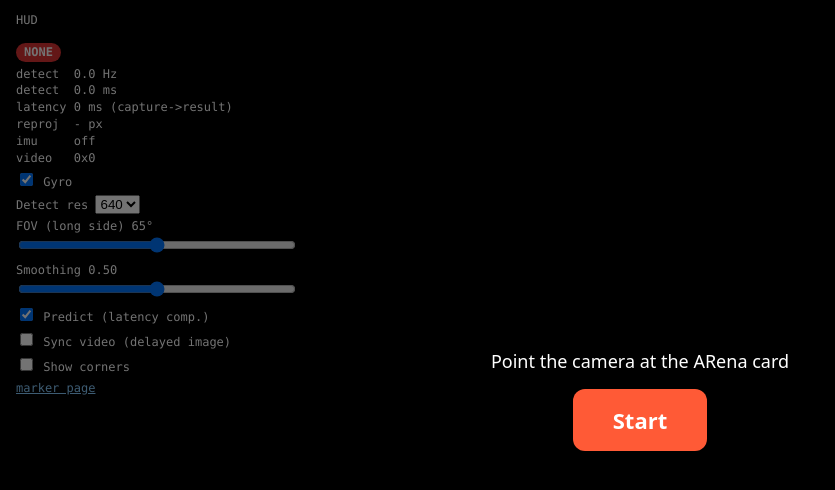
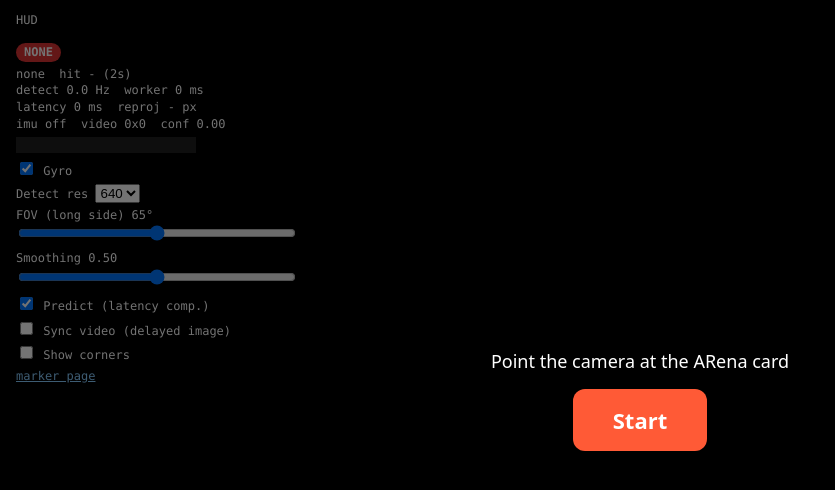
Before and after one commit to Gevrai/ARena, a website built with Vite: page demo/tracker.html in a window 1280 px wide. Shown: the whole page, without its empty margins (0-835 px from the left). Built offline with nearby package versions, Linux system fonts and the light colour scheme.

Commit message:
feat(demo): diagnostics HUD with hit rate and outcome strip; sync-frame guard
Co-Authored-By: Claude Opus 5.5 <noreply@anthropic.com>

```diff
--- a/demo/tracker.html
+++ b/demo/tracker.html
@@ -16,6 +16,7 @@
       <div id="hud-body">
         <div><span id="badge">none</span></div>
         <pre id="stats"></pre>
+        <canvas id="strip" width="180" height="16" title="last 3 s: green detected, amber not flat, red no marker"></canvas>
         <label><input type="checkbox" id="opt-gyro" /> Gyro</label>
         <label
           >Detect res
--- a/packages/tracker/src/index.ts
+++ b/packages/tracker/src/index.ts
@@ -19,6 +19,7 @@ export type {
   TrackerError,
   TrackerStats,
   SyncedFrame,
+  FrameOutcome,
 } from './tracker'
 export { intrinsicsFromSize, projectionForCover } from './pose/intrinsics'
 export type { Intrinsics } from './pose/intrinsics'
--- a/packages/tracker/src/tracker.ts
+++ b/packages/tracker/src/tracker.ts
@@ -104,7 +104,13 @@ export interface TrackerPose {
    */
   cameraYaw: number
 }
+/** Per-frame outcome for diagnostics: 'hit' marker detected (flat), 'nonflat' detected but not gravity-flat, 'miss' no marker. */
+export type FrameOutcome = 'hit' | 'nonflat' | 'miss'
 export interface TrackerStats {
+  /** Share of analysed frames in the last 2 s with a marker pose (0..1; NaN when none). */
+  hitRate2s: number
+  /** Outcomes of the last ~3 s of analysed frames, oldest first (t = arrival, performance.now()). */
+  recent: { t: number; outcome: FrameOutcome }[]
   detectHz: number
   detectMs: number
   reprojErrorPx: number
@@ -299,6 +305,7 @@ export function createTracker(opts: TrackerOptions): Tracker {
   let lastReproj = NaN
   let lastCorners: Detection['corners'] | null = null
   let lastError: string | undefined
+  const frameLog: { t: number; outcome: FrameOutcome }[] = []
 
   const videoSize = (): { w: number; h: number } =>
     video.videoWidth > 0 && video.videoHeight > 0
@@ -363,7 +370,8 @@ export function createTracker(opts: TrackerOptions): Tracker {
         now,
       )
       const sp = fusion.frameSyncedPose()
-      if (img && sp) {
+      // sp is stale when fusion ignored this sample as an outlier: never pair it with this image.
+      if (img && sp && sp.timestamp === r.timestamp) {
         const f = fusedToPose({
           position: sp.position,
           quaternion: sp.quaternion,
@@ -374,6 +382,13 @@ export function createTracker(opts: TrackerOptions): Tracker {
         synced = { image: img, timestamp: r.timestamp, pose: f }
       }
     }
+    const outcome: FrameOutcome = !(r.pose && r.corners)
+      ? 'miss'
+      : fusion.get(now).flat
+        ? 'hit'
+        : 'nonflat'
+    frameLog.push({ t: now, outcome })
+    while (frameLog.length && now - (frameLog[0] as { t: number }).t > 3000) frameLog.shift()
     // Drop frames whose results will never arrive (older than this one).
     for (const k of pendingFrames.keys()) if (k < r.id) pendingFrames.delete(k)
     refreshStatus()
@@ -658,6 +673,7 @@ export function createTracker(opts: TrackerOptions): Tracker {
     lastCorners = null
     synced = null
     pendingFrames.clear()
+    frameLog.length = 0
     lastError = undefined
     nextId = 1
     const { w, h } = videoSize()
@@ -743,7 +759,11 @@ export function createTracker(opts: TrackerOptions): Tracker {
     },
     stats() {
       const { w, h } = videoSize()
+      const now = performance.now()
+      const last2 = frameLog.filter((f) => now - f.t <= 2000)
       const out: TrackerStats = {
+        hitRate2s: last2.length ? last2.filter((f) => f.outcome !== 'miss').length / last2.length : NaN,
+        recent: frameLog.filter((f) => now - f.t <= 3000),
         detectHz: pump.stats().detectHz,
         detectMs: lastDetectMs,
         reprojErrorPx: lastReproj,
--- a/src/demo/demo.css
+++ b/src/demo/demo.css
@@ -118,3 +118,10 @@ body {
   background: #ff5a36;
   color: #fff;
 }
+
+#strip {
+  display: block;
+  width: 180px;
+  height: 16px;
+  margin: 2px 0 6px;
+}
--- a/src/demo/tracker-demo.ts
+++ b/src/demo/tracker-demo.ts
@@ -30,6 +30,7 @@ const overlay = byId<HTMLCanvasElement>('overlay')
 const hud = byId('hud')
 const badge = byId('badge')
 const statsEl = byId('stats')
+const strip = byId<HTMLCanvasElement>('strip')
 const startPanel = byId('start-panel')
 const startMsg = byId('start-msg')
 const startBtn = byId<HTMLButtonElement>('start')
@@ -290,6 +291,21 @@ function drawCorners(): void {
   })
 }
 
+const STRIP_COLORS = { hit: '#2ecc71', nonflat: '#f5a623', miss: '#e74c3c' } as const
+/** Scrolling strip: one tick per analysed frame of the last 3 s, coloured by outcome. */
+function drawStrip(recent: { t: number; outcome: 'hit' | 'nonflat' | 'miss' }[], now: number): void {
+  const c = strip.getContext('2d')
+  if (!c) return
+  c.clearRect(0, 0, strip.width, strip.height)
+  c.fillStyle = 'rgba(255,255,255,0.12)'
+  c.fillRect(0, 0, strip.width, strip.height)
+  for (const f of recent) {
+    const x = strip.width - ((now - f.t) / 3000) * strip.width
+    c.fillStyle = STRIP_COLORS[f.outcome]
+    c.fillRect(Math.floor(x) - 1, 0, 3, strip.height)
+  }
+}
+
 function frame(now: number): void {
   requestAnimationFrame(frame)
   let pose = tracker.getPose()
@@ -328,14 +344,14 @@ function frame(now: number): void {
   if (now - lastStatsText > 200) {
     lastStatsText = now
     const st = tracker.stats()
+    const hit = Number.isFinite(st.hitRate2s) ? `${Math.round(st.hitRate2s * 100)}%` : '-'
     const lines = [
-      `detect  ${st.detectHz.toFixed(1)} Hz`,
-      `detect  ${st.detectMs.toFixed(1)} ms`,
-      `latency ${st.latencyMs.toFixed(0)} ms (capture->result)`,
-      `reproj  ${Number.isFinite(st.reprojErrorPx) ? st.reprojErrorPx.toFixed(2) : '-'} px`,
-      `imu     ${st.imu ? 'on' : 'off'}`,
-      `video   ${st.videoW}x${st.videoH}`,
+      `${pose.source}${pose.flat ? '' : ' NOT-FLAT'}  hit ${hit} (2s)`,
+      `detect ${st.detectHz.toFixed(1)} Hz  worker ${st.detectMs.toFixed(0)} ms`,
+      `latency ${st.latencyMs.toFixed(0)} ms  reproj ${Number.isFinite(st.reprojErrorPx) ? st.reprojErrorPx.toFixed(2) : '-'} px`,
+      `imu ${st.imu ? 'on' : 'off'}  video ${st.videoW}x${st.videoH}  conf ${pose.confidence.toFixed(2)}`,
     ]
+    drawStrip(st.recent, performance.now())
     if (st.lastError) lines.push(`error   ${st.lastError}`)
     statsEl.textContent = lines.join('\n')
   }
```
Also changed, not shown: docs/STATUS.md (+1 -0 lines).
